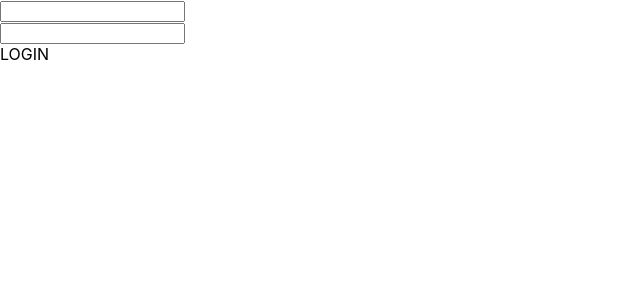
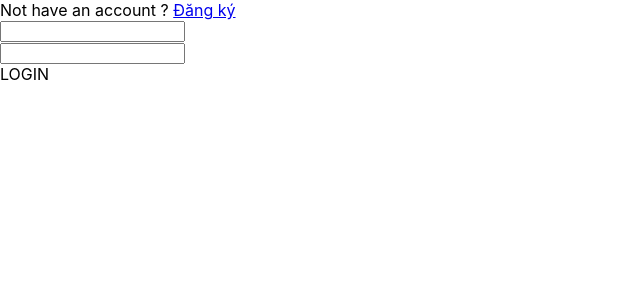
Before and after one commit to theKastle/geo_videos_search_front, a React (Create React App) app: page /login in a window 1280 px wide. Shown: the top 300 px of the page, without its empty margins (0-640 px from the left). Built offline with nearby package versions, Linux system fonts and the light colour scheme.

Commit message:
feat(auth): implement sign up form

```diff
--- a/src/App.js
+++ b/src/App.js
@@ -1,6 +1,6 @@
 import React, { Component } from 'react';
 import SearchPage from './pages/Search';
-import { authenticate } from './api';
+import { authenticate, signup } from './api';
 import { BrowserRouter, Redirect, Route, Switch } from 'react-router-dom'; // { Link }
 
 import './App.css';
@@ -23,8 +23,7 @@ class App extends Component {
     });
   };
 
-  login = async () => {
-    const { email, password } = this.state;
+  login = async (email, password) => {
     try {
       const { data } = await authenticate(email, password);
       const { accessToken } = data;
@@ -33,6 +32,13 @@ class App extends Component {
         accessToken,
         isAuthenticated: true
       });
+    } catch (err) {}
+  };
+
+  signup = async (email, password) => {
+    try {
+      await signup(email, password);
+      await this.login(email, password);
     } catch (err) {}
   };
 
@@ -51,7 +57,9 @@ class App extends Component {
                     type={'login'}
                     changeValue={this.changeFormValue}
                     formValue={this.state}
-                    submitForm={this.login}
+                    submitForm={() =>
+                      this.login(this.state.email, this.state.password)
+                    }
                   />
                 )}
               />
@@ -59,9 +67,12 @@ class App extends Component {
                 path="/signup"
                 render={props => (
                   <AuthenticationForm
-                    type={'login'}
+                    type={'signup'}
                     changeValue={this.changeFormValue}
                     formValue={this.state}
+                    submitForm={() =>
+                      this.signup(this.state.email, this.state.password)
+                    }
                   />
                 )}
               />
--- a/src/api.js
+++ b/src/api.js
@@ -15,3 +15,13 @@ export const authenticate = (email, password) => {
 
   return axios.post(`/authentication`, data);
 };
+
+export const signup = (email, password) => {
+  const data = {
+    strategy: 'local',
+    email,
+    password
+  };
+
+  return axios.post(`/users`, data);
+};
--- a/src/components/AuthenticationForm/AuthenticationForm.js
+++ b/src/components/AuthenticationForm/AuthenticationForm.js
@@ -1,8 +1,17 @@
 import React from 'react';
+import { Link } from 'react-router-dom';
 
 const AuthenticationForm = ({ type, submitForm, changeValue, formValue }) => {
   return (
     <div>
+      <div>
+        {type === 'login' && (
+          <>
+            <span>Not have an account ? </span>
+            <Link to={`/signup`}>Đăng ký</Link>
+          </>
+        )}
+      </div>
       <div>
         <input
           type="text"
```
